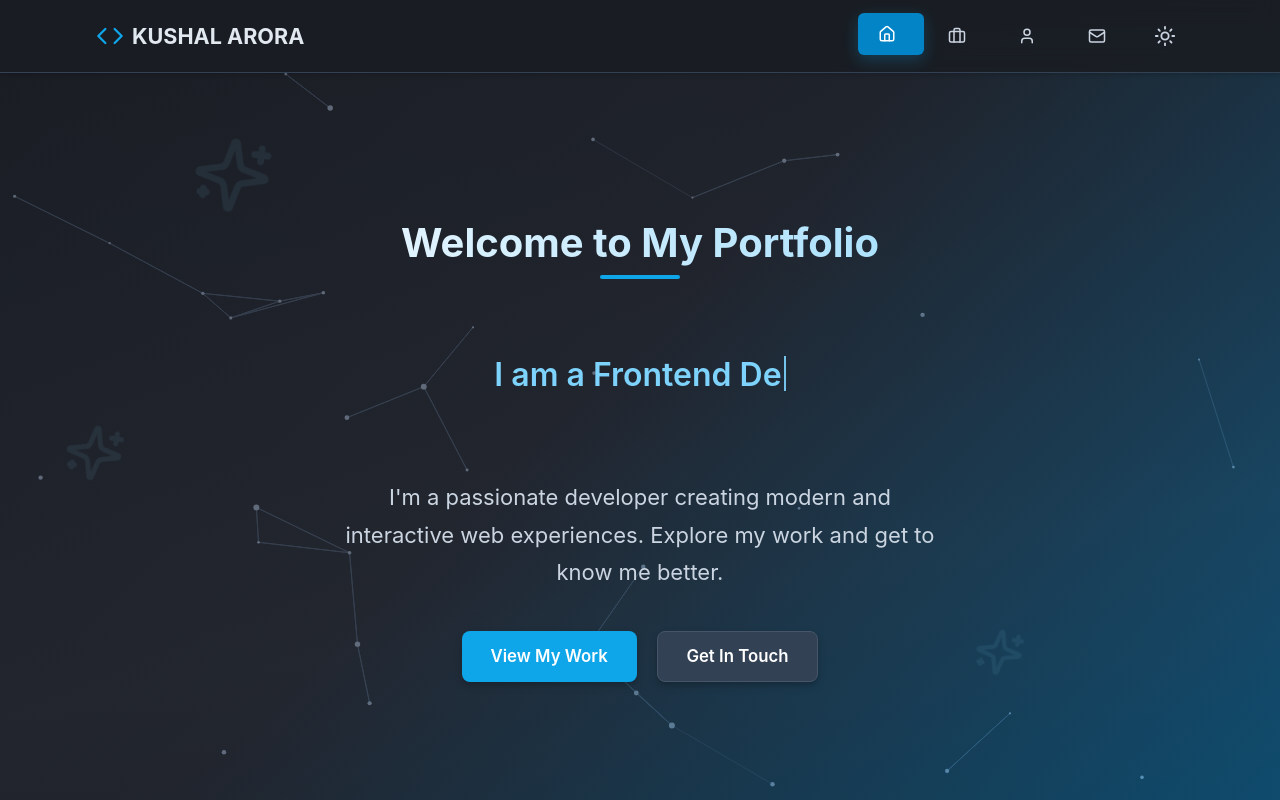
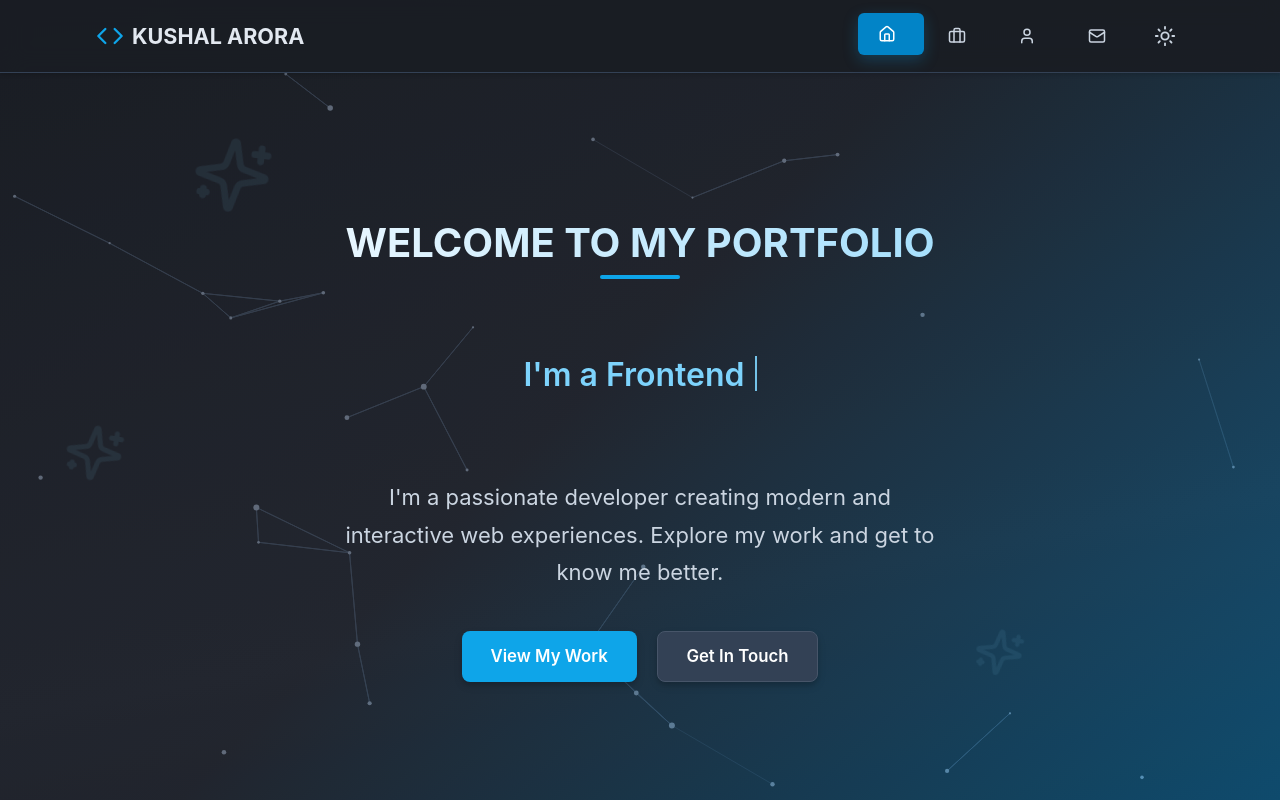
Before and after one commit to Kushal1907/my-portfolio-app, a React (Create React App) app in the folder client/: page / in a window 1280 px wide. Shown: the top 800 px of the page. Built offline with nearby package versions, Linux system fonts and the light colour scheme.

Commit message:
Created route files 	modified:   client/src/App.js 	modified:   client/src/pages/AboutPage.js 	modified:   client/src/pages/HomePage.js 	modified:   client/src/pages/ProjectsPage.js

```diff
--- a/client/src/App.js
+++ b/client/src/App.js
@@ -200,7 +200,7 @@ const Footer = () => (
             label: "LinkedIn profile of Kushal Arora",
           },
           {
-            href: "https://www.facebook.com/yourfacebookusername",
+            href: "https://www.facebook.com/kushal.choudary.10/",
             icon: Facebook,
             label: "Facebook profile of Kushal Arora",
           },
--- a/client/src/pages/AboutPage.js
+++ b/client/src/pages/AboutPage.js
@@ -2,7 +2,7 @@ import { Section } from "../App"; // Assuming Section is exported from App.js or
 import profilePhotoFromFile from "../Kushal Arora_Photo.jpg"; // Adjusted path
 
 const AboutPage = () => {
-  const initialBio = `Hello! I'm <strong>Kushal Arora</strong>, a passionate and creative <strong>Creative Frontend Developer</strong> based in The Digital Realm.<br/>I thrive on turning complex problems into <strong>elegant, user-friendly solutions</strong>. My journey in web development started with a fascination for how interactive digital experiences are built, and it has grown into a deep-seated passion.<br/>I specialize in <strong>React, Node.js, and modern JavaScript frameworks</strong>. I'm always eager to learn new technologies and methodologies to enhance my skill set and deliver cutting-edge results.<br/>When I'm not coding, you can find me exploring new tech, reading books, or working on personal creative projects.`;
+  const initialBio = `Hello! I'm <strong>Kushal Arora</strong>, a passionate and <strong>Creative Frontend Developer</strong> based in The Digital Realm.<br/>I thrive on turning complex problems into elegant, user-friendly solutions. My journey in web development started with a fascination for how interactive digital experiences are built, and it has grown into a deep-seated passion.<br/>I specialize in React, Node.js, and modern JavaScript frameworks. I'm always eager to learn new technologies and methodologies to enhance my skill set and deliver cutting-edge results.<br/>When I'm not coding, you can find me exploring new tech, reading books, or working on personal creative projects.`;
   const skills = [
     "React",
     "JavaScript (ES6+)",
--- a/client/src/pages/HomePage.js
+++ b/client/src/pages/HomePage.js
@@ -7,7 +7,7 @@ import { Section } from "../App"; // Assuming Section is exported from App.js or
 const HeroSection = () => {
   const heroRef = useRef(null);
   const rotatingTexts = useMemo(
-    () => ["I am a Frontend Developer", "I am a Full Stack Developer"],
+    () => ["I'm a Frontend Developer", "I'm a Full Stack Developer"],
     []
   );
 
@@ -97,7 +97,7 @@ const HeroSection = () => {
         <h1
           className="section-title animate-fadeInUp"
           style={{ animationDelay: "0.2s" }}>
-          Welcome to My Portfolio
+          WELCOME TO MY PORTFOLIO
         </h1>
         <p
           className="hero-rotating-text"
--- a/client/src/pages/ProjectsPage.js
+++ b/client/src/pages/ProjectsPage.js
@@ -68,13 +68,13 @@ const ProjectCard = ({
 const ProjectsPage = () => {
   const projects = [
     {
-      title: "Portfolio Website",
+      title: "PORTFOLIO WEBSITE",
       description:
-        "A portfolio website is like an online résumé. Potential clients and hiring managers can easily find you online and check your previous projects and skills",
+        "A portfolio website is like an online resume. Potential clients and hiring managers can easily find you online and check your previous projects and skills",
       imageUrl:
         "https://images.unsplash.com/photo-1522199755839-a2bacb67c546?ixlib=rb-4.0.3&ixid=M3wxMjA3fDB8MHxzZWFyY2h8MTJ8fGUtY29tbWVyY2V8ZW58MHx8MHx8fDA%3D&auto=format&fit=crop&w=600&q=60",
       techStack: ["React", "Node.js", "Express", "MongoDB"],
-      liveLink: "#",
+      liveLink: "https://kushal-arora-portfolio.onrender.com",
       repoLink: "https://github.com/Kushal1907/my-portfolio-app",
     },
     {
```
